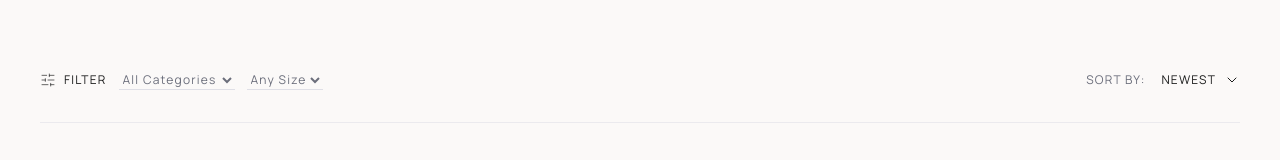
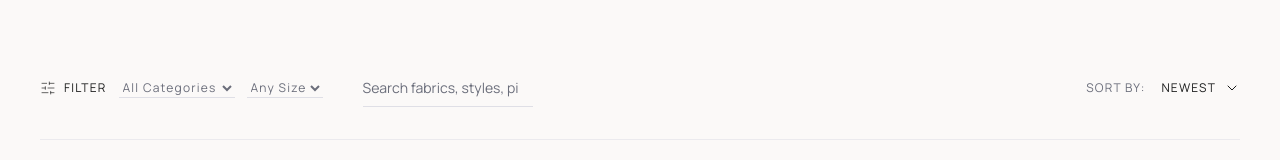
Before and after one commit to Mithunkr00808/Layana-Boutique, a Next.js app: page /ready-to-wear in a window 1280 px wide. Shown: the part 546-706 px from the top of the page. Built offline with nearby package versions, Linux system fonts and the light colour scheme; no server answers.

Commit message:
feat(04-03): add keyword search with url params

```diff
--- a/src/app/ready-to-wear/page.tsx
+++ b/src/app/ready-to-wear/page.tsx
@@ -22,7 +22,7 @@ export default async function ReadyToWearPage({
     query: searchParams?.q || null,
   };
 
-  const products = await getReadyToWearProducts({ category: filters.category, size: filters.size });
+  const products = await getReadyToWearProducts({ category: filters.category, size: filters.size, query: filters.query });
 
   return (
     <div className="flex flex-col min-h-screen">
@@ -40,7 +40,12 @@ export default async function ReadyToWearPage({
           </header>
         </FadeIn>
 
-        <ProductGrid products={products} activeCategory={filters.category} activeSize={filters.size} />
+        <ProductGrid
+          products={products}
+          activeCategory={filters.category}
+          activeSize={filters.size}
+          activeQuery={filters.query}
+        />
       </main>
       <Footer />
     </div>
--- a/src/components/ProductGrid.tsx
+++ b/src/components/ProductGrid.tsx
@@ -18,10 +18,12 @@ export default function ProductGrid({
   products,
   activeCategory,
   activeSize,
+  activeQuery,
 }: {
   products: GridProduct[];
   activeCategory?: string | null;
   activeSize?: string | null;
+  activeQuery?: string | null;
 }) {
   const router = useRouter();
   const searchParams = useSearchParams();
@@ -71,6 +73,15 @@ export default function ProductGrid({
               <option value="m">M</option>
               <option value="l">L</option>
             </select>
+          </div>
+          <div className="flex-1 max-w-xs">
+            <input
+              type="search"
+              placeholder="Search fabrics, styles, pieces"
+              defaultValue={activeQuery || ""}
+              onChange={(e) => setParam("q", e.target.value || null)}
+              className="w-full border-b border-[var(--color-outline-variant)]/50 bg-transparent py-2 text-sm font-sans text-[var(--color-on-surface)] placeholder:text-[var(--color-secondary)] focus:outline-none"
+            />
           </div>
         </div>
         <div className="flex items-center gap-4">
--- a/src/lib/data.ts
+++ b/src/lib/data.ts
@@ -116,7 +116,7 @@ export async function getNewArrivals(): Promise<Product[]> {
   }
 }
 
-export async function getReadyToWearProducts(filters?: { category?: string | null; size?: string | null }): Promise<Product[]> {
+export async function getReadyToWearProducts(filters?: { category?: string | null; size?: string | null; query?: string | null }): Promise<Product[]> {
   if (!process.env.FIREBASE_PROJECT_ID) {
     return readyToWearProducts.filter((p) => {
       const categoryValue = (p as any).category ? String((p as any).category) : '';
@@ -125,7 +125,12 @@ export async function getReadyToWearProducts(filters?: { category?: string | nul
         ? (p.options || '').toLowerCase().includes(filters.size.toLowerCase()) ||
           categoryValue.toLowerCase().includes(filters.size.toLowerCase())
         : true;
-      return categoryOk && sizeOk;
+      const queryOk = filters?.query
+        ? [p.name, p.options, categoryValue].some((field) =>
+            (field || '').toLowerCase().includes(filters.query!.toLowerCase())
+          )
+        : true;
+      return categoryOk && sizeOk && queryOk;
     });
   }
 
@@ -145,6 +150,13 @@ export async function getReadyToWearProducts(filters?: { category?: string | nul
     if (filters?.size) {
       const sizeLower = filters.size.toLowerCase();
       return products.filter((p) => (p.options || '').toLowerCase().includes(sizeLower));
+    }
+
+    if (filters?.query) {
+      const q = filters.query.toLowerCase();
+      return products.filter((p) =>
+        [p.name, p.options, (p as any).category || ""].some((field) => (field || "").toLowerCase().includes(q))
+      );
     }
 
     return products;
```
Also changed, not shown: .planning/phases/04-catalog-extensibility/04-03-keyword-search-SUMMARY.md (added).
